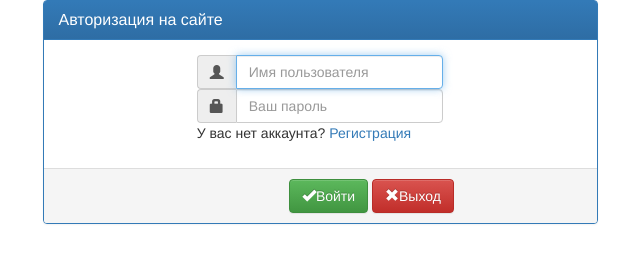
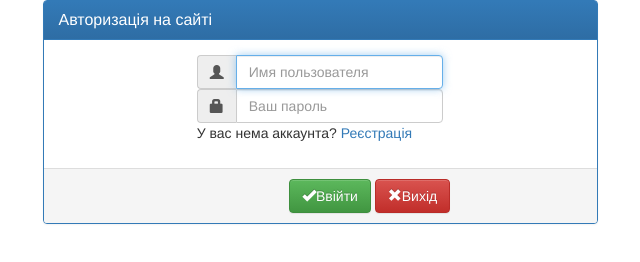
Before and after one commit to romandutkevych/app_session, a website: page public/log.html in a window 1280 px wide. Shown: the full height of the page, 320-960 px from the left. Drawn offline with nearby package versions, Linux system fonts and the light colour scheme.

```diff
--- a/public/log.html
+++ b/public/log.html
@@ -4,7 +4,7 @@
 
 <head>
     <meta charset="UTF-8">
-    <title>Форма входа HTML5 CSS3</title>
+    <title>Форма входу HTML5 CSS3</title>
     <link rel="stylesheet" href="https://maxcdn.bootstrapcdn.com/bootstrap/3.3.4/css/bootstrap.min.css">
     <link rel="stylesheet" href="https://maxcdn.bootstrapcdn.com/bootstrap/3.3.4/css/bootstrap-theme.min.css">
     <script src="https://code.jquery.com/jquery-3.2.1.min.js"></script>
@@ -23,7 +23,7 @@
             <div class="panel panel-primary">
                 <div class="panel-heading">
                     <h3 class="panel-title">
-                        Авторизация на сайте</h3>
+                        Авторизація на сайті</h3>
                 </div>
                 <div class="panel-body">
                     <div class="row">
@@ -38,7 +38,7 @@
                                     <input type="password" class="form-control" id="L_password" placeholder="Ваш пароль" required />
                                 </div>
                                 <p>
-                                У вас нет аккаунта? <a href="#">Регистрация</a>
+                                У вас нема аккаунта? <a href="#">Реєстрація</a>
                             </form>
                         </div>
                     </div>
@@ -47,9 +47,9 @@
                     <div class="row">
                         <div class="col-xs-6 col-sm-6 col-md-6 col-lg-offset-5">
                             <button type="button" class="btn btn-labeled btn-success enter">
-                                <span class="btn-label"><i class="glyphicon glyphicon-ok"></i></span>Войти</button>
+                                <span class="btn-label"><i class="glyphicon glyphicon-ok"></i></span>Ввійти</button>
                             <button type="button" class="btn btn-labeled btn-danger">
-                                <span class="btn-label"><i class="glyphicon glyphicon-remove"></i></span>Выход</button>
+                                <span class="btn-label"><i class="glyphicon glyphicon-remove"></i></span>Вихід</button>
                         </div>
                     </div>
                 </div>
```
Also changed, not shown: app.js (+0 -10 lines), package.json (+12 -4 lines), public/table.html (+9 -12 lines).
